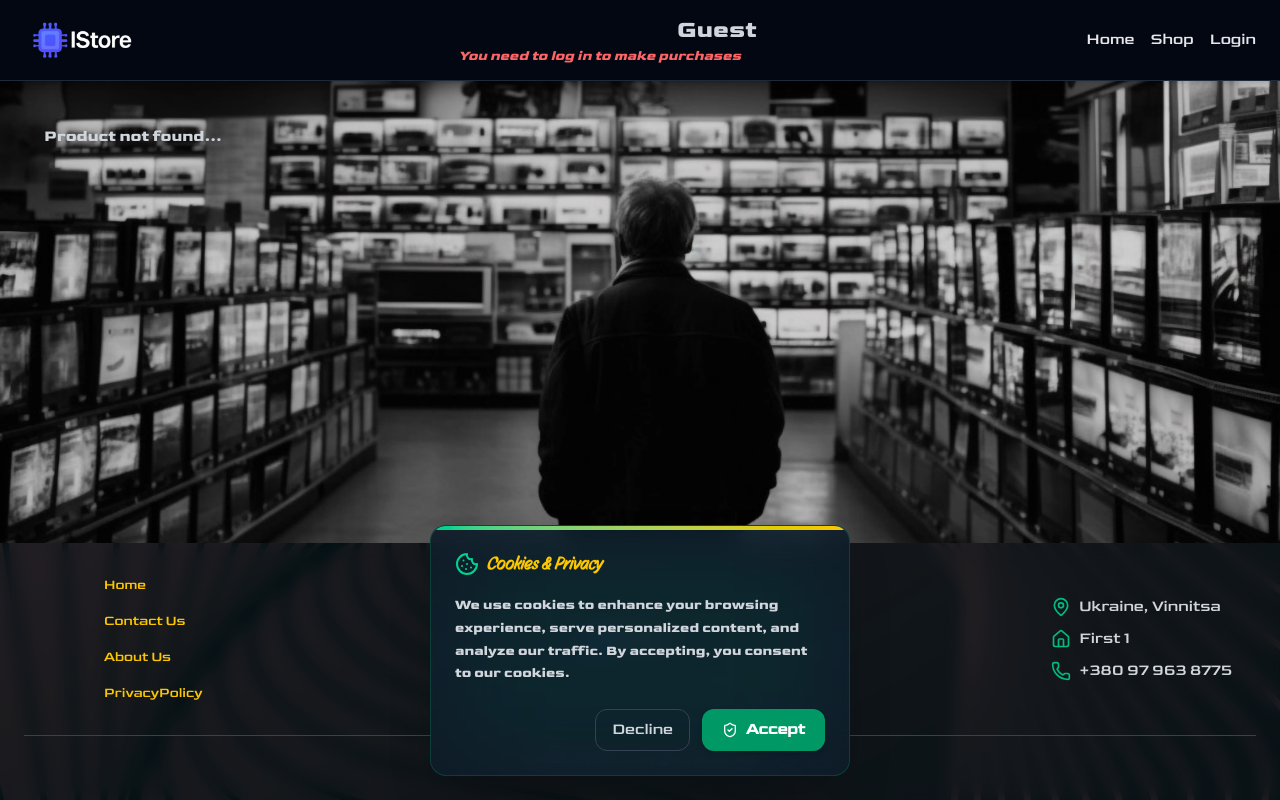
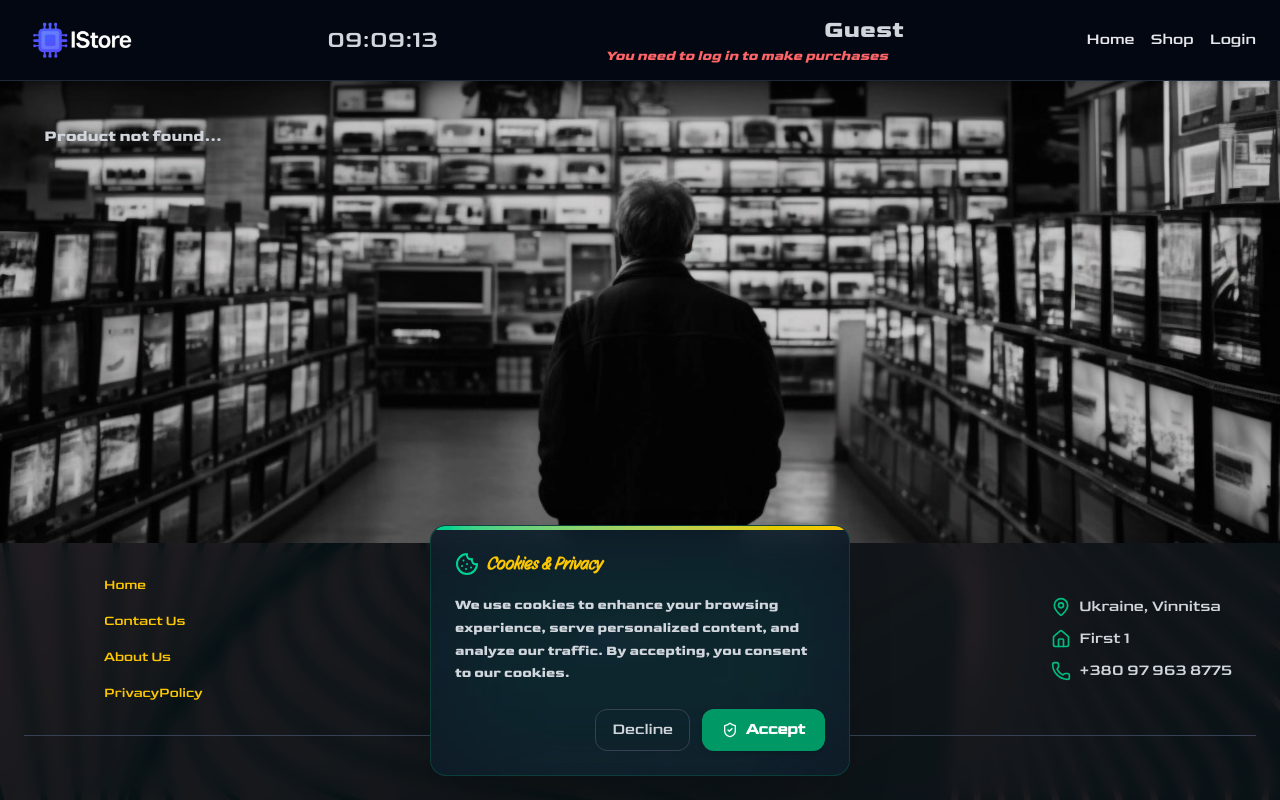
Before and after one commit to DmytroK-goit/IStore, a Next.js app: page /products/1 in a window 1280 px wide. Built offline with nearby package versions, Linux system fonts and the light colour scheme; no server answers.

Commit message:
add clock

```diff
--- /dev/null
+++ b/src/components/clock/clock.tsx
@@ -0,0 +1,18 @@
+'use client';
+
+import { useEffect, useState } from 'react';
+
+export const Clock = () => {
+  const [time, setTime] = useState<string>('');
+
+  useEffect(() => {
+    const updTime = () => {
+      const now = new Date();
+      setTime(now.toLocaleTimeString('uk-UA', { hour12: false }));
+    };
+    updTime();
+    const interval = setInterval(updTime, 1000);
+    return () => clearInterval(interval);
+  }, []);
+  return <div className="text-2xl text-center text-gray-300">{time}</div>;
+};
--- a/src/components/header/header.tsx
+++ b/src/components/header/header.tsx
@@ -10,6 +10,7 @@ import { motion, AnimatePresence } from 'framer-motion';
 import { useEffect, useState } from 'react';
 import { Menu, X } from 'lucide-react';
 import { useTheme } from 'next-themes';
+import { Clock } from '../clock/clock';
 
 export const Header = () => {
   const user = useSelector(selectUser);
@@ -61,7 +62,7 @@ export const Header = () => {
       >
         {theme === 'dark' ? '☀️' : '🌙'}
       </button> */}
-
+      <Clock />
       <div className="flex flex-col items-center sm:items-end text-center sm:text-right mt-2 sm:mt-0">
         <p className="text-lg sm:text-2xl text-gray-300 font-medium truncate max-w-[180px]">
           {user?.name || 'Guest'}
```
